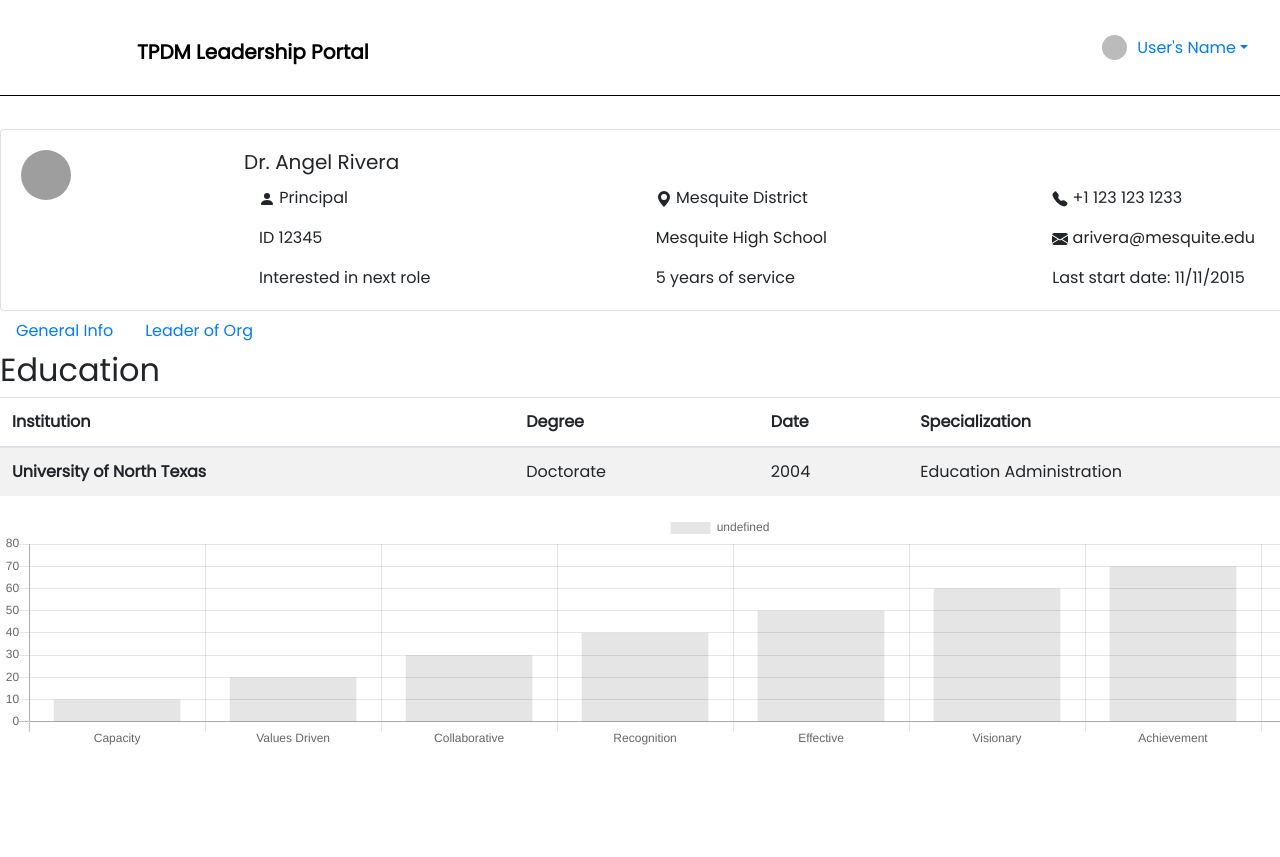
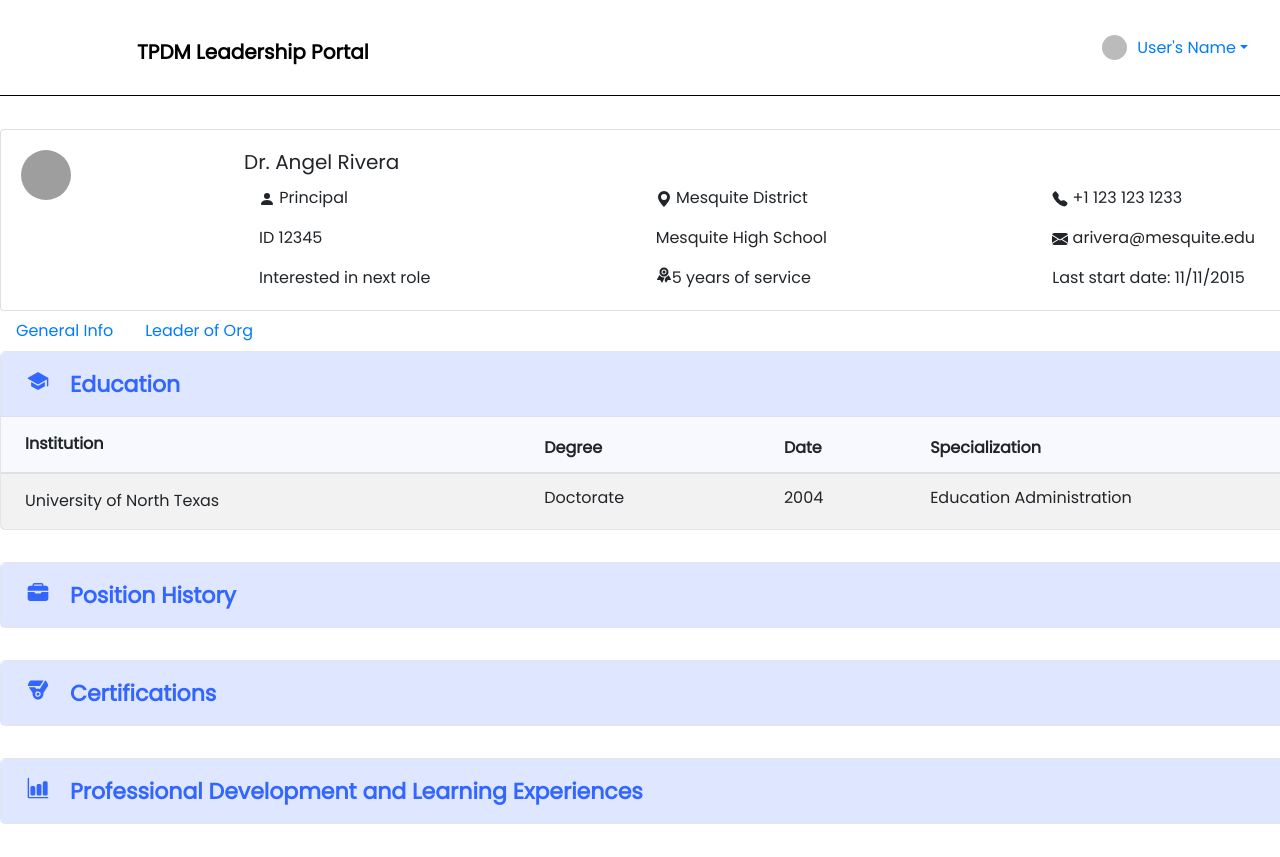
Before and after one commit to Ed-Fi-Exchange-OSS/Leadership-Profile, a React (Create React App) app in the folder src/Web/: page /profile/1 in a window 1280 px wide. Both pictures are taken after a click on the element "Education". Shown: the top 857 px of the page. Before the commit the page ends 800 px from the top, so only its background shows below. Built offline with nearby package versions, Linux system fonts and the light colour scheme; grey boxes are pictures that could not be loaded.

Commit message:
formatting expandable tables on profile page

```diff
--- a/src/Web/public/index.html
+++ b/src/Web/public/index.html
@@ -26,6 +26,7 @@
     -->
     <link rel="preconnect" href="https://fonts.gstatic.com">
     <link href="https://fonts.googleapis.com/css2?family=Poppins&display=swap" rel="stylesheet">
+    <script src="https://unpkg.com/ionicons@5.2.3/dist/ionicons.js"></script>
     <title>React App</title>
   </head>
   <body>
--- a/src/Web/src/App.css
+++ b/src/Web/src/App.css
@@ -204,3 +204,47 @@
 .pagination-arrows {
   color: #dfe6ff;
 }
+
+/* Profile */
+
+/* Collapsible Table */
+
+.profile-collapsible-container {
+  border: 1px solid #E4E5E6;
+  margin-bottom: 32px;
+  border-radius: 5px;
+}
+
+.profile-collapsible-header {
+  background: #dfe6ff;
+  height: 64px;
+  font-family: 'Poppins';
+  font-size: 22px;
+  font-weight: bold;
+  padding-top: 18px;
+  color: #3366FF;
+  border-top-left-radius: 5px;
+  border-top-right-radius: 5px;
+  margin-bottom: 0;
+}
+
+.profile-table-header-row {
+  background-color: #f8f9ff;
+}
+
+.profile-table-body-row, .profile-table-header-row {
+  height: 56px;
+}
+
+.profile-table-body-row td:first-of-type, .profile-table-header-row th:first-of-type {
+  padding-left: 24px;
+  vertical-align: middle;
+}
+
+.profile-collapsible-icon {
+  margin: 0 21px 0 26px;
+}
+
+.profile-collapsible-table {
+  margin-bottom: 0!important;
+}
--- a/src/Web/src/components/DirectoryComponents/PaginationButtons.js
+++ b/src/Web/src/components/DirectoryComponents/PaginationButtons.js
@@ -2,7 +2,6 @@ import React from 'react';
 import PropTypes from 'prop-types';
 
 const PaginationButtons = (props) => {
-  console.log(props);
   const { paging, setPage } = props;
   const { page, maxPages } = paging;
   const intPage = parseInt(page, 0);
--- a/src/Web/src/components/Icons.js
+++ b/src/Web/src/components/Icons.js
@@ -94,6 +94,9 @@ class RightPointingIcon extends Component {
     }
 }
 
+const EducationIcon = () => {
+}
+
 export {
     TableViewIcon,
     CardViewIcon,
@@ -104,5 +107,6 @@ export {
     PhoneIcon,
     PersonIcon,
     GeoIcon,
-    RightPointingIcon
+    RightPointingIcon,
+    EducationIcon
 };
--- a/src/Web/src/components/Profile.js
+++ b/src/Web/src/components/Profile.js
@@ -3,6 +3,7 @@ import ProfileInfo from './ProfileComponents/ProfileInfo';
 import ProfileNav from './ProfileComponents/ProfileNav';
 import CollapsibleTable from './ProfileComponents/CollapsibleTable';
 import LeaderOfOrgChart from './ProfileComponents/LeaderOfOrgChart';
+import { EducationIcon } from './Icons'
 
 class Profile extends Component {
     render() {
@@ -10,8 +11,11 @@ class Profile extends Component {
             <div>
                 <ProfileInfo />
                 <ProfileNav />
-                <CollapsibleTable />
-                <LeaderOfOrgChart />
+                <CollapsibleTable title='Education' categories={['Institution', 'Degree', 'Date', 'Specialization']} icon={EducationIcon} />
+                <CollapsibleTable title='Position History' categories={['Role', 'School', 'Start Date', 'End Date']} />
+                <CollapsibleTable title='Certifications' categories={['Description', 'Tyoe', 'Valid from', 'Valid to']} />
+                <CollapsibleTable title='Professional Development and Learning Experiences' categories={['Course name', 'Date', 'Location', 'Alignment to leadership definition']} />
+                {/* <LeaderOfOrgChart /> */}
             </div >
         );
     }
--- a/src/Web/src/components/ProfileComponents/CollapsibleTable.js
+++ b/src/Web/src/components/ProfileComponents/CollapsibleTable.js
@@ -1,27 +1,43 @@
 import React, { useState } from 'react';
 import { Collapse, Table } from 'reactstrap';
 
+function getIcon(title) {
+    switch (title) {
+        case "Education":
+            return <ion-icon name="school"></ion-icon>;
+        case "Position History":
+            return <ion-icon name="briefcase"></ion-icon>;
+        case "Certifications":
+            return <ion-icon name="medal"></ion-icon>;
+        case "Professional Development and Learning Experiences":
+            return <ion-icon name="bar-chart"></ion-icon>;
+    }
+
+}
+
+
 const CollapsibleTable = (props) => {
+    const { title, categories } = props;
     const [isOpen, setIsOpen] = useState(false);
 
     const toggle = () => setIsOpen(!isOpen);
 
     return (
-        <div>
-            <h2 onClick={toggle}>Education</h2>
+        <div className="profile-collapsible-container">
+            <h2 className="profile-collapsible-header" onClick={toggle}>
+                <span  className="profile-collapsible-icon">{getIcon(title)}</span>
+                {title}
+            </h2>
             <Collapse isOpen={isOpen}>
-                <Table striped>
-                    <thead>
-                        <tr>
-                            <th>Institution</th>
-                            <th>Degree</th>
-                            <th>Date</th>
-                            <th>Specialization</th>
+                <Table striped className="profile-collapsible-table">
+                    <thead className="profile-table-head">
+                        <tr className="profile-table-header-row">
+                            {categories.map(category => (<th>{category}</th>))}
                         </tr>
                     </thead>
                     <tbody>
-                        <tr>
-                            <th>University of North Texas</th>
+                        <tr className="profile-table-body-row">
+                            <td>University of North Texas</td>
                             <td>Doctorate</td>
                             <td>2004</td>
                             <td>Education Administration</td>
--- a/src/Web/src/components/ProfileComponents/ProfileInfo.js
+++ b/src/Web/src/components/ProfileComponents/ProfileInfo.js
@@ -23,7 +23,10 @@ const ProfileInfo = () => {
                         <Col>
                             <CardText><GeoIcon /> Mesquite District</CardText>
                             <CardText>Mesquite High School</CardText>
-                            <CardText>5 years of service</CardText>
+                            <CardText>
+                                <ion-icon name="ribbon"></ion-icon>
+                                5 years of service
+                            </CardText>
                         </Col>
                         <Col>
                             <CardText><PhoneIcon /> +1 123 123 1233</CardText>
```
